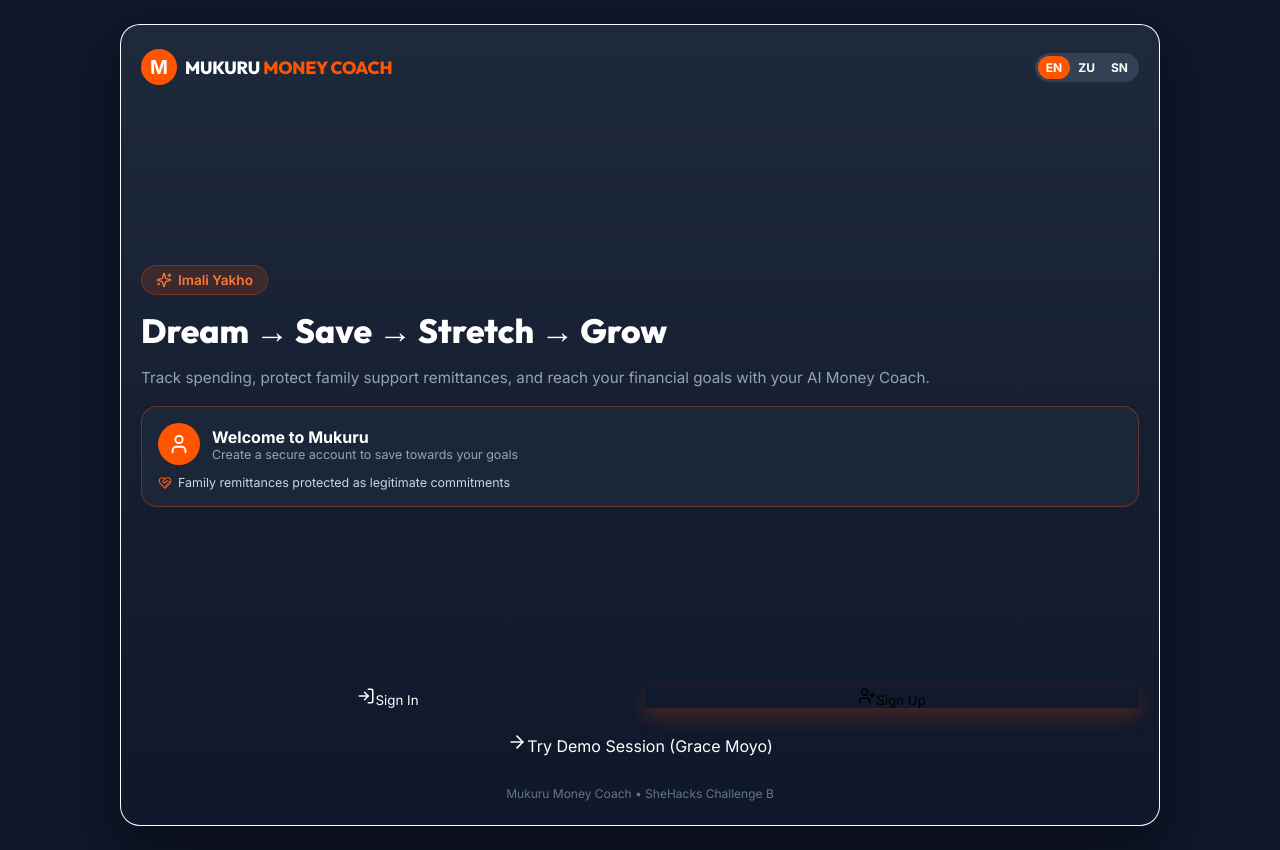
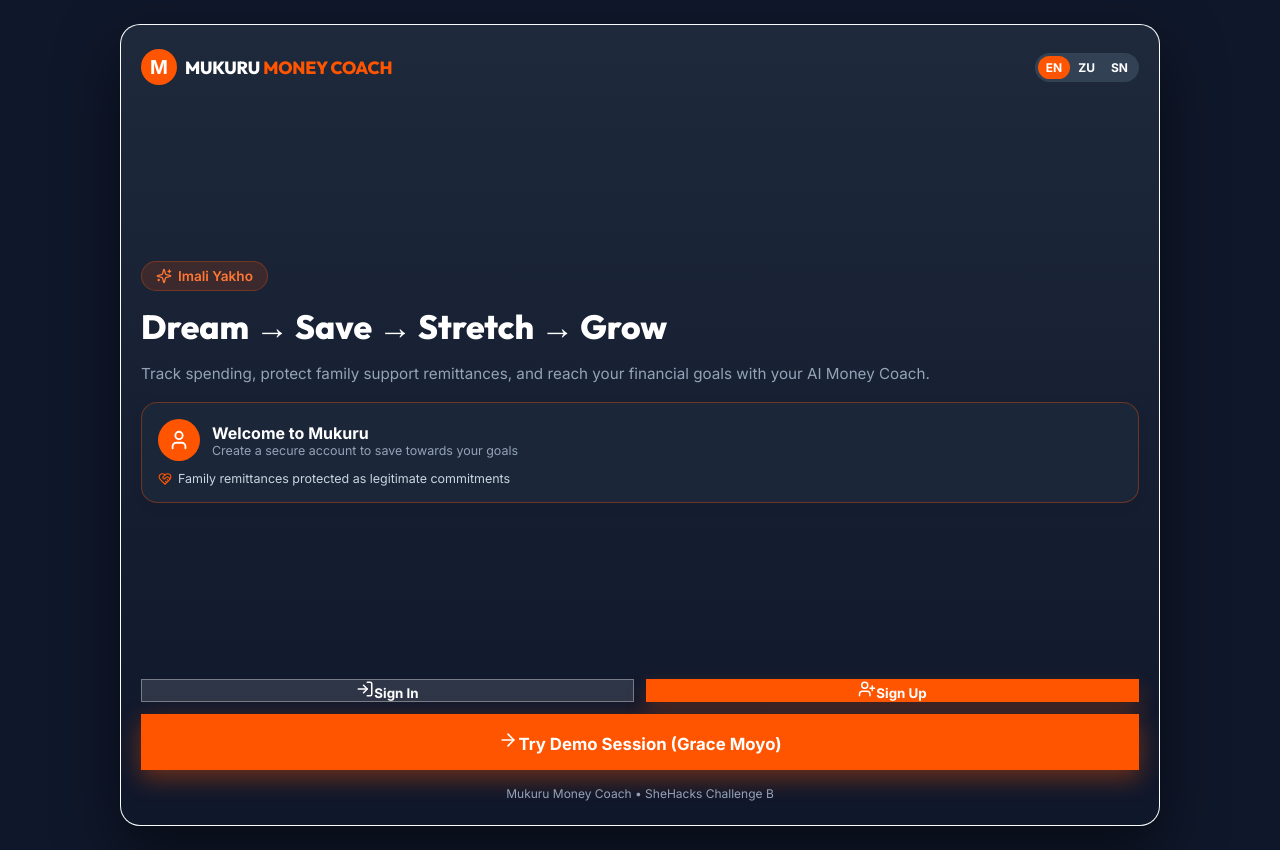
Before and after one commit to ORANKIIEY/Mukuru-Saver-Imali, a React (Vite) app in the folder frontend/: page / in a window 1280 px wide. Built offline with nearby package versions, Linux system fonts and the light colour scheme; no server answers.

Commit message:
fix: resolve color contrast issues for buttons, dial code pills, and dark mode typography

```diff
--- a/frontend/src/app/auth/AuthModal.jsx
+++ b/frontend/src/app/auth/AuthModal.jsx
@@ -413,15 +413,16 @@
                 <div style={{ display: 'flex', gap: '6px' }}>
                   <div
                     style={{
-                      padding: '9px 12px',
-                      backgroundColor: '#F1F5F9',
-                      border: '1px solid var(--color-border)',
+                      padding: '9px 14px',
+                      backgroundColor: 'var(--mukuru-orange)',
+                      border: '1px solid var(--mukuru-orange)',
                       borderRadius: 'var(--radius-md)',
-                      fontSize: '0.85rem',
-                      fontWeight: '700',
-                      color: 'var(--mukuru-orange-dark)',
+                      fontSize: '0.875rem',
+                      fontWeight: '800',
+                      color: '#FFFFFF',
                       display: 'flex',
                       alignItems: 'center',
+                      boxShadow: 'var(--shadow-sm)',
                     }}
                   >
                     {currentRegionObj.dialCode}
--- a/frontend/src/app/welcome/WelcomeScreen.jsx
+++ b/frontend/src/app/welcome/WelcomeScreen.jsx
@@ -195,15 +195,20 @@
       </div>
 
       {/* Action Footer */}
-      <div style={{ display: 'flex', flexDirection: 'column', gap: '10px' }}>
+      <div style={{ display: 'flex', flexDirection: 'column', gap: '12px' }}>
         {!user && (
-          <div style={{ display: 'grid', gridTemplateColumns: '1fr 1fr', gap: '10px' }}>
+          <div style={{ display: 'grid', gridTemplateColumns: '1fr 1fr', gap: '12px' }}>
             <Button
-              variant="outline"
+              variant="secondary"
               size="lg"
               onClick={() => openAuthModal('signin')}
               icon={<LogIn size={18} />}
-              style={{ color: '#FFFFFF', borderColor: '#475569' }}
+              style={{
+                backgroundColor: 'rgba(255, 255, 255, 0.12)',
+                color: '#FFFFFF',
+                border: '1.5px solid rgba(255, 255, 255, 0.35)',
+                fontWeight: '700',
+              }}
             >
               Sign In
             </Button>
@@ -212,7 +217,12 @@
               size="lg"
               onClick={() => openAuthModal('signup')}
               icon={<UserPlus size={18} />}
-              style={{ boxShadow: 'var(--shadow-orange)' }}
+              style={{
+                backgroundColor: 'var(--mukuru-orange)',
+                color: '#FFFFFF',
+                fontWeight: '800',
+                boxShadow: 'var(--shadow-orange)',
+              }}
             >
               Sign Up
             </Button>
@@ -220,23 +230,25 @@
         )}
 
         <Button
-          variant={user ? 'primary' : 'outline'}
+          variant="primary"
           size="lg"
           fullWidth
           onClick={handleContinueToDashboard}
           icon={<ArrowRight size={20} />}
           style={{
+            backgroundColor: 'var(--mukuru-orange)',
             color: '#FFFFFF',
-            boxShadow: user ? 'var(--shadow-orange)' : 'none',
-            borderColor: user ? 'transparent' : 'rgba(255, 255, 255, 0.2)',
-            fontSize: '1rem',
-            padding: '14px',
+            fontWeight: '800',
+            fontSize: '1.05rem',
+            padding: '16px',
+            boxShadow: '0 8px 25px rgba(255, 85, 0, 0.4)',
+            border: 'none',
           }}
         >
           {user ? `Continue to Dashboard (${user.name})` : 'Try Demo Session (Grace Moyo)'}
         </Button>
 
-        <p style={{ textAlign: 'center', fontSize: '0.75rem', color: '#64748B', marginTop: '6px' }}>
+        <p style={{ textAlign: 'center', fontSize: '0.75rem', color: '#94A3B8', marginTop: '4px' }}>
           Mukuru Money Coach • SheHacks Challenge B
         </p>
       </div>
--- a/frontend/src/styles/tokens.css
+++ b/frontend/src/styles/tokens.css
@@ -2,6 +2,7 @@
   /* Mukuru Brand Palette */
   --mukuru-orange: #FF5500;
   --mukuru-orange-hover: #E64A00;
+  --mukuru-orange-dark: #C24100;
   --mukuru-orange-light: #FF7733;
   --mukuru-orange-subtle: #FFF0EB;
   --mukuru-orange-border: #FFD4C2;
```
